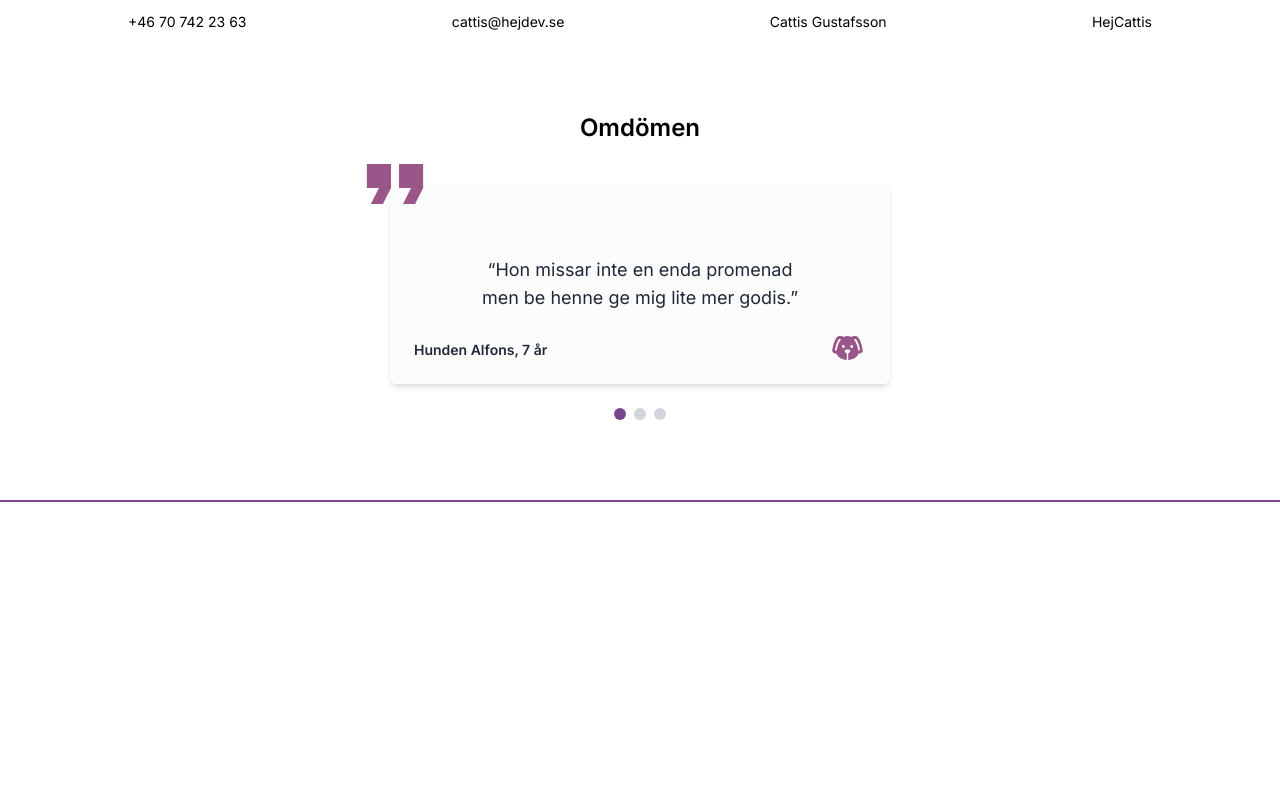
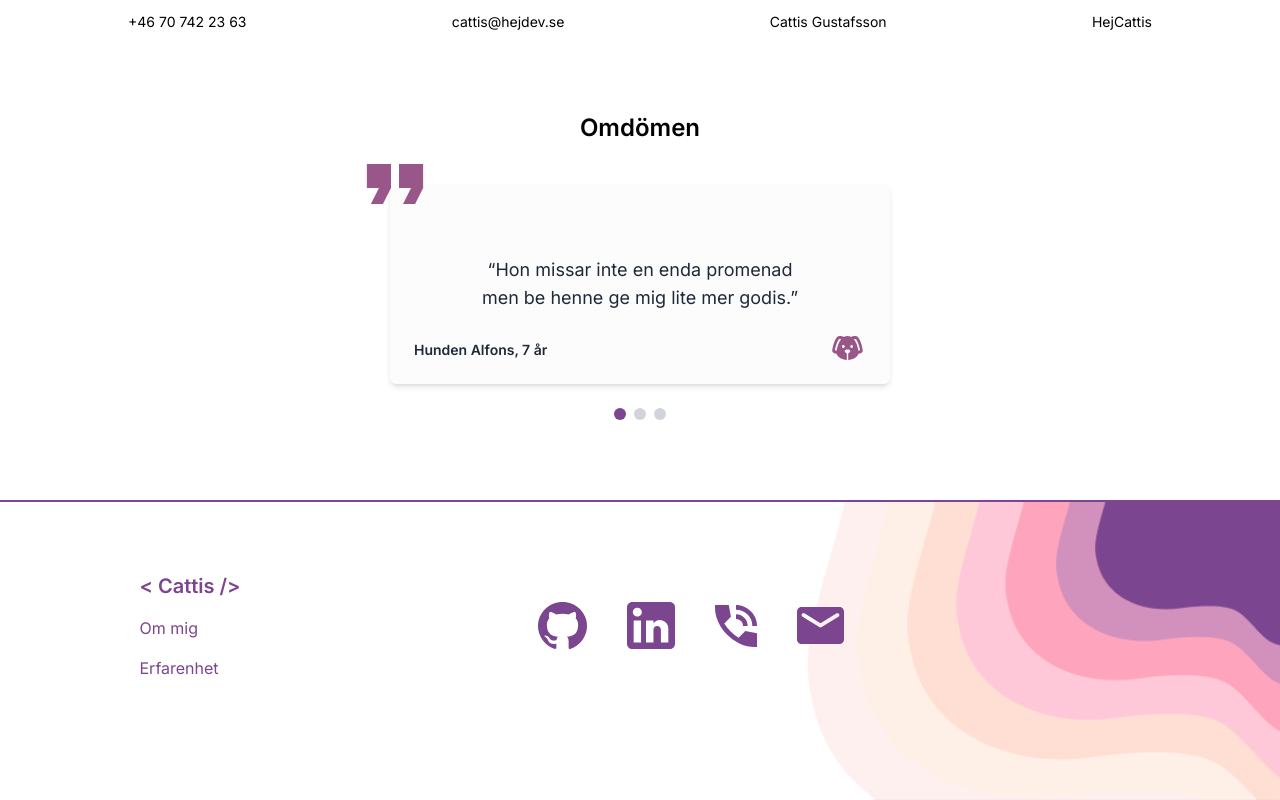
Before and after one commit to HejCattis/HejDev, a React (Vite) app in the folder frontend/: page / in a window 1280 px wide. Shown: the part 3630-4430 px from the top of the page. Before the commit the page ends 4330 px from the top, so only its background shows below. Built offline with nearby package versions, Linux system fonts and the light colour scheme.

Commit message:
Footer done

```diff
--- a/frontend/src/components/Footer.tsx
+++ b/frontend/src/components/Footer.tsx
@@ -1,6 +1,83 @@
+import { Link } from "react-router-dom";
+
 const Footer = () => {
     return (
-        <div className=' h-[200px] relative border-t-2 border-purple'>
+        <div className='h-fit md:h-[300px] relative border-t-2 border-purple mb-20 md:mb-0'>
+            <div className='relative w-screen hidden md:block'>
+                <img
+                    className='absolute right-0 top-0 min-h-[300px] min-w-fit -z-10'
+                    src='/Footer-BG.png'
+                    alt='background picture'
+                />
+            </div>
+            <section className='mx-auto px-4 md:px-10 w-full flex flex-col md:flex-row justify-center items-center md:h-5/6'>
+                <div className="flex flex-col space-y-4 my-10">
+                    <Link to='#cattis' className='text-purple text-center md:text-left text-xl font-semibold'>
+                        {'<'} Cattis {'/>'}
+                    </Link >
+                    <Link className="text-purple text-center md:text-left" to='#about'>Om mig</Link>
+                    <Link className="text-purple text-center md:text-left" to='#experience'>Erfarenhet</Link>
+                </div>
+                <div className='grid grid-cols-2 gap-10 md:flex md:w-3/4 items-center justify-center'>
+                    <a href='https://github.com/HejCattis' target='_blank'>
+                        <svg
+                            xmlns='http://www.w3.org/2000/svg'
+                            width='49'
+                            height='47'
+                            viewBox='0 0 49 47'
+                            fill='none'
+                        >
+                            <path
+                                d='M24.5 0C21.2826 0 18.0967 0.622937 15.1243 1.83324C12.1518 3.04355 9.45092 4.81752 7.17588 7.05387C2.58124 11.5704 0 17.6961 0 24.0834C0 34.7283 7.0315 43.7596 16.758 46.9627C17.983 47.1554 18.375 46.4088 18.375 45.7585V41.6884C11.5885 43.1334 10.143 38.4612 10.143 38.4612C9.016 35.6676 7.4235 34.921 7.4235 34.921C5.194 33.4278 7.595 33.476 7.595 33.476C10.045 33.6446 11.3435 35.9566 11.3435 35.9566C13.475 39.6172 17.0765 38.5335 18.473 37.9555C18.6935 36.3901 19.3305 35.3304 20.0165 34.7283C14.5775 34.1262 8.869 32.055 8.869 22.8793C8.869 20.206 9.8 18.0626 11.3925 16.3527C11.1475 15.7506 10.29 13.2459 11.6375 9.99463C11.6375 9.99463 13.6955 9.34437 18.375 12.4511C20.3105 11.9213 22.4175 11.6564 24.5 11.6564C26.5825 11.6564 28.6895 11.9213 30.625 12.4511C35.3045 9.34437 37.3625 9.99463 37.3625 9.99463C38.71 13.2459 37.8525 15.7506 37.6075 16.3527C39.2 18.0626 40.131 20.206 40.131 22.8793C40.131 32.0791 34.398 34.1021 28.9345 34.7042C29.8165 35.4508 30.625 36.9199 30.625 39.1597V45.7585C30.625 46.4088 31.017 47.1794 32.2665 46.9627C41.993 43.7355 49 34.7283 49 24.0834C49 20.9208 48.3663 17.789 47.1351 14.8671C45.9038 11.9452 44.0992 9.29023 41.8241 7.05387C39.5491 4.81752 36.8482 3.04355 33.8757 1.83324C30.9033 0.622937 27.7174 0 24.5 0Z'
+                                fill='#7B4590'
+                            />
+                        </svg>
+                    </a>
+                    <a href='https://www.linkedin.com/in/cattis-gustafsson/'
+                        target='_blank'>
+                        <svg
+                            xmlns='http://www.w3.org/2000/svg'
+                            width='48'
+                            height='47'
+                            viewBox='0 0 48 47'
+                            fill='none'
+                        >
+                            <path
+                                d='M42.6667 0C44.0812 0 45.4377 0.550197 46.4379 1.52955C47.4381 2.50891 48 3.8372 48 5.22222V41.7778C48 43.1628 47.4381 44.4911 46.4379 45.4704C45.4377 46.4498 44.0812 47 42.6667 47H5.33333C3.91885 47 2.56229 46.4498 1.5621 45.4704C0.561903 44.4911 0 43.1628 0 41.7778V5.22222C0 3.8372 0.561903 2.50891 1.5621 1.52955C2.56229 0.550197 3.91885 0 5.33333 0H42.6667ZM41.3333 40.4722V26.6333C41.3333 24.3758 40.4174 22.2106 38.7871 20.6143C37.1568 19.0179 34.9456 18.1211 32.64 18.1211C30.3733 18.1211 27.7333 19.4789 26.4533 21.5156V18.6172H19.0133V40.4722H26.4533V27.5994C26.4533 25.5889 28.1067 23.9439 30.16 23.9439C31.1501 23.9439 32.0997 24.329 32.7999 25.0146C33.5 25.7001 33.8933 26.6299 33.8933 27.5994V40.4722H41.3333ZM10.3467 14.5178C11.5348 14.5178 12.6743 14.0556 13.5145 13.233C14.3547 12.4103 14.8267 11.2945 14.8267 10.1311C14.8267 7.70278 12.8267 5.71833 10.3467 5.71833C9.15143 5.71833 8.00514 6.18325 7.15997 7.01081C6.31481 7.83836 5.84 8.96077 5.84 10.1311C5.84 12.5594 7.86667 14.5178 10.3467 14.5178ZM14.0533 40.4722V18.6172H6.66667V40.4722H14.0533Z'
+                                fill='#7B4590'
+                            />
+                        </svg>
+                    </a>
+                    <a href='tel:+46707422363'>
+                        <svg
+                            xmlns='http://www.w3.org/2000/svg'
+                            width='42'
+                            height='42'
+                            viewBox='0 0 42 42'
+                            fill='none'
+                        >
+                            <path
+                                d='M37.3333 20.9418C37.3333 16.4044 35.7482 12.555 32.578 9.39357C29.4093 6.23368 25.55 4.65374 21 4.65374V0C23.9167 0 26.649 0.552244 29.197 1.65673C31.7434 2.76277 33.9601 4.25662 35.847 6.13828C37.7323 8.01839 39.2296 10.2289 40.3387 12.7699C41.4462 15.3093 42 18.0332 42 20.9418H37.3333ZM28 20.9418C28 19.0028 27.3194 17.3546 25.9583 15.9972C24.5972 14.6399 22.9444 13.9612 21 13.9612V9.30748C24.2278 9.30748 26.9796 10.4414 29.2553 12.7094C31.5296 14.9788 32.6667 17.723 32.6667 20.9418H28ZM39.55 42C34.5333 42 29.6434 40.8947 24.8803 38.6842C20.1157 36.4737 15.8962 33.5263 12.222 29.8421C8.54622 26.1579 5.59067 21.9401 3.35533 17.1886C1.11844 12.4387 0 7.56233 0 2.55956V1.33795C0 0.911358 0.0388888 0.504155 0.116667 0.116343H13.7667L15.925 11.8089L9.275 18.4986C10.9083 21.2909 12.9601 23.9086 15.4303 26.3518C17.899 28.795 20.6111 30.9086 23.5667 32.6925L30.3333 25.9446L42 28.2715V41.8837C41.6111 41.9224 41.2028 41.9519 40.775 41.9721C40.3472 41.9907 39.9389 42 39.55 42Z'
+                                fill='#7B4590'
+                            />
+                        </svg>
+                    </a>
+                    <a href='mailto:cattis@hejdev.se'>
+                        <svg
+                            xmlns='http://www.w3.org/2000/svg'
+                            width='47'
+                            height='37'
+                            viewBox='0 0 47 37'
+                            fill='none'
+                        >
+                            <path
+                                d='M42.3 0H4.7C2.115 0 0.0235 2.08125 0.0235 4.625L0 32.375C0 34.9188 2.115 37 4.7 37H42.3C44.885 37 47 34.9188 47 32.375V4.625C47 2.08125 44.885 0 42.3 0ZM41.36 9.82812L24.7455 20.0494C23.9935 20.5119 23.0065 20.5119 22.2545 20.0494L5.64 9.82812C5.40436 9.69796 5.19801 9.52209 5.03344 9.31118C4.86887 9.10026 4.7495 8.85867 4.68255 8.60105C4.61561 8.34342 4.60248 8.0751 4.64397 7.81233C4.68545 7.54957 4.78069 7.29782 4.92391 7.07232C5.06713 6.84682 5.25536 6.65227 5.47721 6.50043C5.69905 6.34859 5.9499 6.24262 6.21456 6.18894C6.47923 6.13526 6.75222 6.13499 7.01699 6.18813C7.28177 6.24127 7.53284 6.34673 7.755 6.49812L23.5 16.1875L39.245 6.49812C39.4672 6.34673 39.7182 6.24127 39.983 6.18813C40.2478 6.13499 40.5208 6.13526 40.7854 6.18894C41.0501 6.24262 41.3009 6.34859 41.5228 6.50043C41.7446 6.65227 41.9329 6.84682 42.0761 7.07232C42.2193 7.29782 42.3145 7.54957 42.356 7.81233C42.3975 8.0751 42.3844 8.34342 42.3175 8.60105C42.2505 8.85867 42.1311 9.10026 41.9666 9.31118C41.802 9.52209 41.5956 9.69796 41.36 9.82812Z'
+                                fill='#7B4590'
+                            />
+                        </svg>
+                    </a>
+                </div>
+            </section>
         </div>
     );
 };
--- a/frontend/src/components/Hero.tsx
+++ b/frontend/src/components/Hero.tsx
@@ -4,7 +4,7 @@ import { MdKeyboardArrowDown } from 'react-icons/md';
 const Hero = () => {
     return (
         <React.Fragment>
-            <section className='max-w-5xl mx-auto flex flex-col items-center mt-32 h-[65vh] md:h-full '>
+            <section id='cattis' className='max-w-5xl mx-auto flex flex-col items-center mt-32 h-[65vh] md:h-full '>
                 <div className='w-screen relative'>
                     <img
                         className='absolute -top-40 md:-top-72 -right-28 md:-right-52 -z-10 w-[450px] md:w-3/4 max-w-4xl'
```
